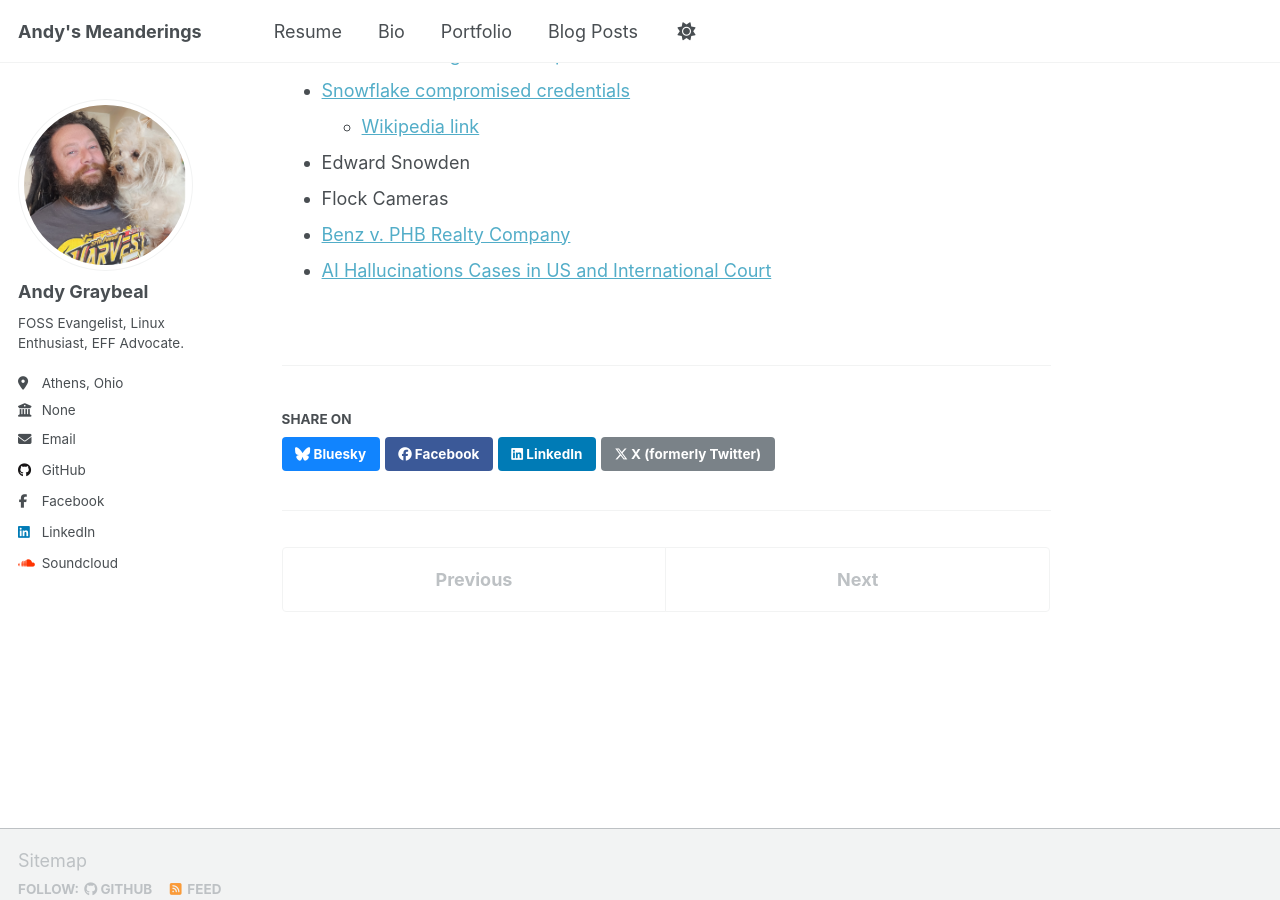
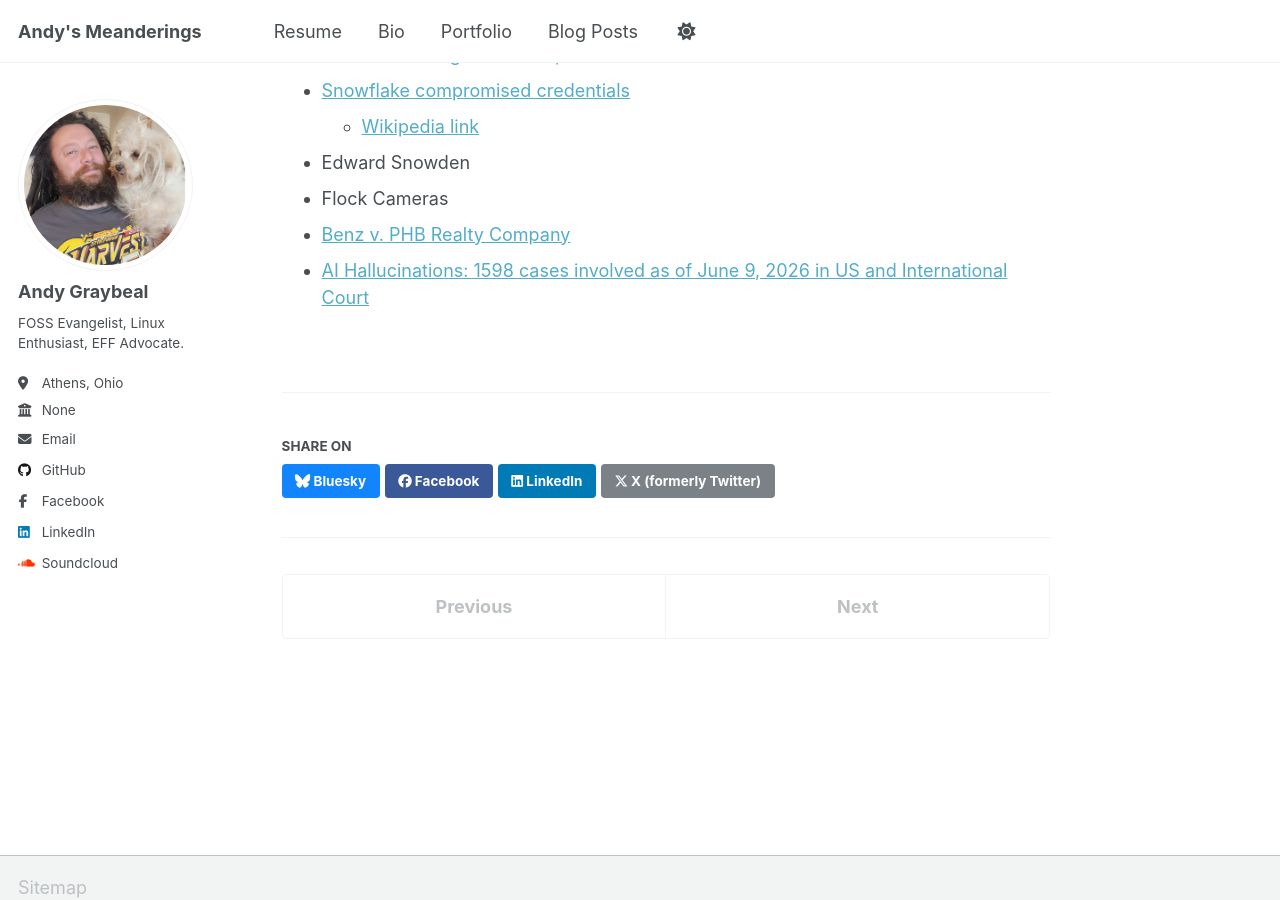
Before and after one commit to andy-graybeal/andy-graybeal.github.io, a Jekyll site: the page built from _portfolio/cybr-2100.md, in a window 1280 px wide and 900 px high, scrolled down 1907 px. Built offline with Jekyll 4.4.1, drawn with Linux system fonts in a browser that asks for light colours; a script that is not in the unit is left out.

Commit message:
Update AI Hallucinations case link with new data

```diff
--- a/_portfolio/cybr-2100.md
+++ b/_portfolio/cybr-2100.md
@@ -60,4 +60,4 @@ I have 20+ years of experience supporting information technology infrastructure
 - Edward Snowden
 - Flock Cameras
 - [Benz v. PHB Realty Company](https://www.govinfo.gov/content/pkg/USCOURTS-ksd-2_22-cv-02081/pdf/USCOURTS-ksd-2_22-cv-02081-0.pdf)
-- [AI Hallucinations Cases in US and International Court](https://www.haqq.ai/blog/ai-legal-hallucination-audit)
+- [AI Hallucinations: 1598 cases involved as of June 9, 2026 in US and International Court](https://www.haqq.ai/blog/ai-legal-hallucination-audit)
```
